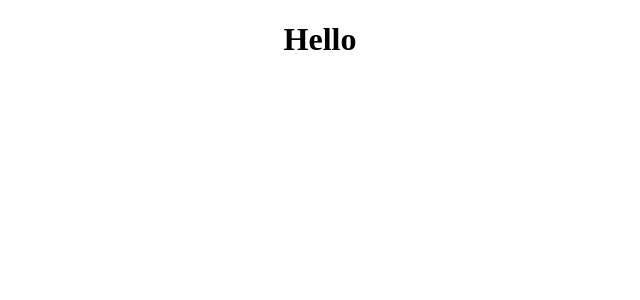
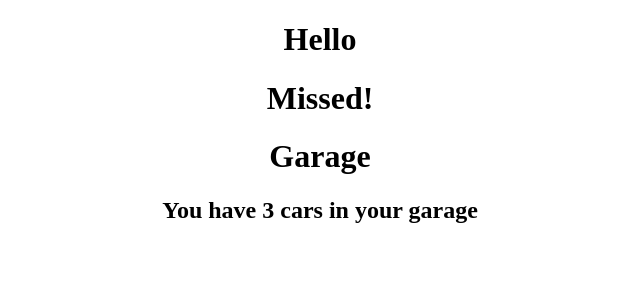
Before and after one commit to abhiraftaar007/React-Js, a React (Create React App) app: page / in a window 1280 px wide. Shown: the top 300 px of the page, without its empty margins (320-960 px from the left). Built offline with nearby package versions, Linux system fonts and the light colour scheme.

Commit message:
Conditional rendering basics

```diff
--- a/src/App.js
+++ b/src/App.js
@@ -1,9 +1,20 @@
 import './App.css';
+import Garage from './Garage';
+import Goal from './Goal';
 
+
+/*
+In React, you can conditionally render components.
+Logical && Operator
+Another way to conditionally render a React component is by using the && operator.
+*/
 function App() {
+  const cars = ['Ford','BMW','Audi'];
   return (
     <div className="App">
       <h1>Hello</h1>
+      <Goal isGoal = {false}/>
+      <Garage cars={cars}/>
     </div>
   );
 }
--- /dev/null
+++ b/src/Garage.js
@@ -0,0 +1,12 @@
+function Garage(props) {
+  const cars = props.cars;
+  // If cars.length > 0 is equates to true, the expression after && will render.
+  return (
+    <>
+      <h1>Garage</h1>
+      {cars.length > 0 && <h2>You have {cars.length} cars in your garage</h2>}
+    </>
+  );
+}
+
+export default Garage;
--- /dev/null
+++ b/src/Goal.js
@@ -0,0 +1,19 @@
+import MadeGoal from "./MadeGoal";
+import MissedGoal from "./MissedGoal";
+
+function Goal(props){
+    const isGoal = props.isGoal;
+    // if(isGoal){
+    //     return <MadeGoal/>
+    // }
+    // return <MissedGoal/>
+
+    // Ternary Operator
+    return(
+        <>
+            {isGoal ? <MadeGoal/> : <MissedGoal/>}
+        </>
+    )
+}
+
+export default Goal;
--- /dev/null
+++ b/src/MadeGoal.js
@@ -0,0 +1,5 @@
+function MadeGoal(){
+    return <h1>Goal!</h1>
+}
+
+export default MadeGoal;
--- /dev/null
+++ b/src/MissedGoal.js
@@ -0,0 +1,5 @@
+function MissedGoal(){
+    return <h1>Missed!</h1>
+}
+
+export default MissedGoal;
```
